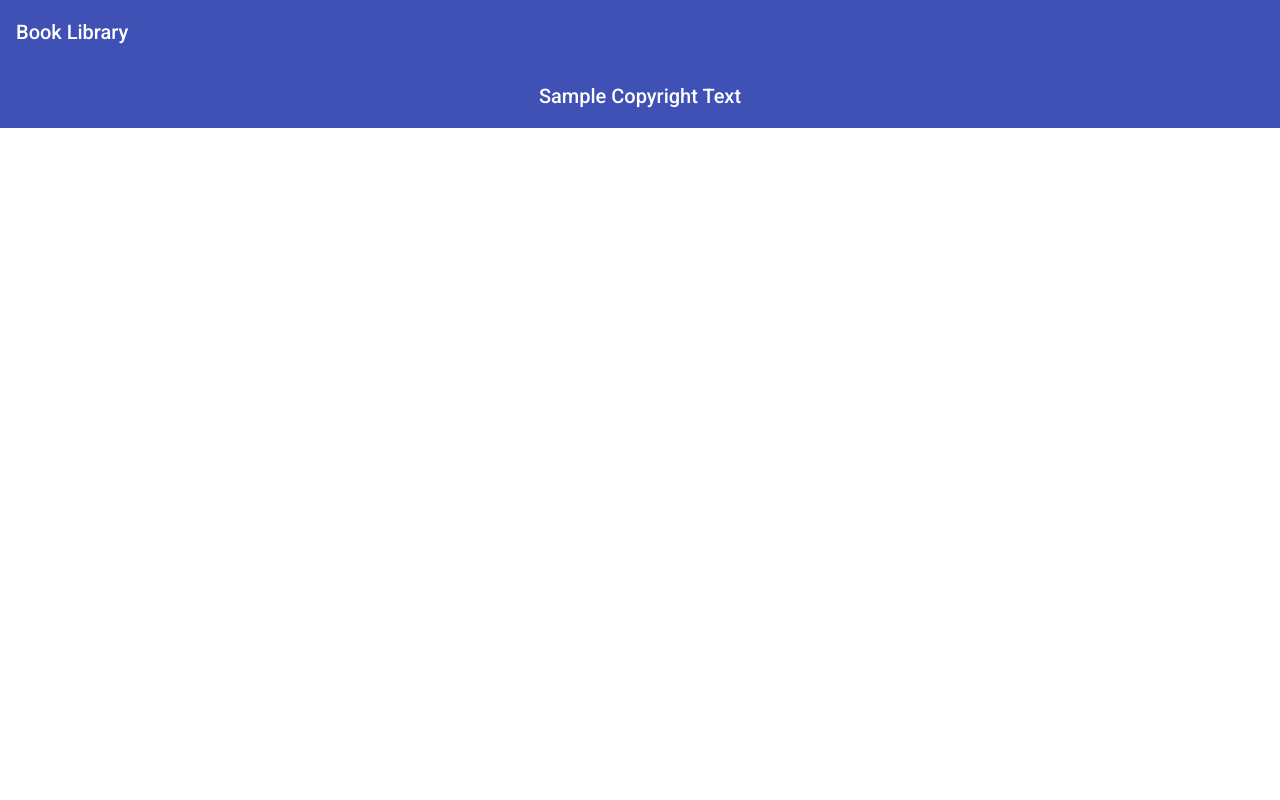
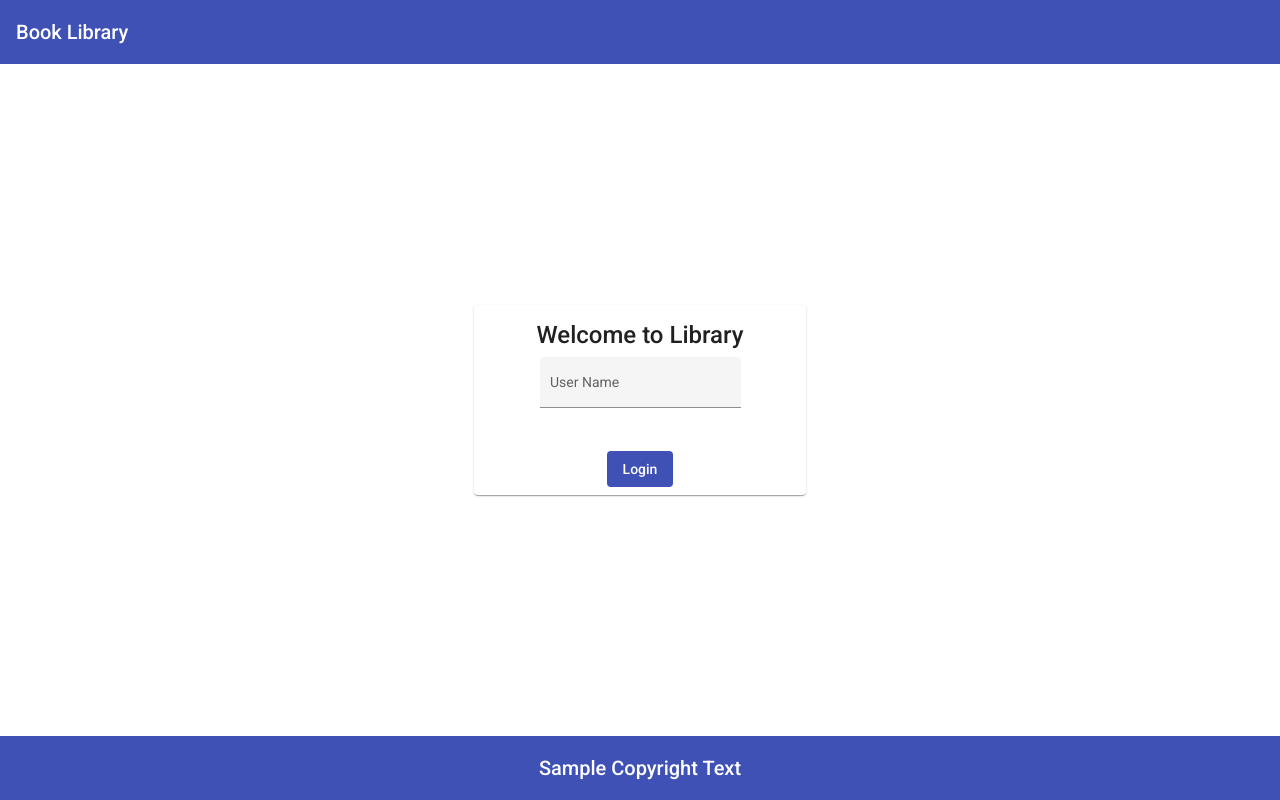
Before and after one commit to d3athwarrior/libraryui, an Angular app: page / in a window 1280 px wide. Built offline with nearby package versions, Linux system fonts and the light colour scheme.

Commit message:
Add login screen
Signed-off-by: d3athwarrior <anish114@gmail.com>

```diff
--- a/src/app/app-routing.module.ts
+++ b/src/app/app-routing.module.ts
@@ -4,7 +4,7 @@ import {LoginComponent} from "./login/login.component";
 import {MainviewComponent} from "./mainview/mainview.component";
 
 const routes: Routes = [
-  // {path: '', component: LoginComponent},
+  {path: '', component: LoginComponent},
   // {path: '', component: MainviewComponent}
 ];
 
--- a/src/app/app.module.ts
+++ b/src/app/app.module.ts
@@ -21,7 +21,7 @@ import { MainviewComponent } from './mainview/mainview.component';
     AppComponent,
     HeaderComponent,
     FooterComponent,
-    // LoginComponent,
+    LoginComponent,
     // MainviewComponent
   ],
   imports: [
--- /dev/null
+++ b/src/app/login/login.component.css
@@ -0,0 +1,11 @@
+.centered-card {
+  padding: 10px;
+  display: flex;
+  justify-content: center;
+  align-items: center;
+  height: available;
+  height: calc(100% - 148px);
+}
+.centered-card-text {
+  text-align: center;
+}
--- /dev/null
+++ b/src/app/login/login.component.html
@@ -0,0 +1,14 @@
+<div class="centered-card">
+  <mat-card style="min-width: 300px">
+    <mat-card-title class="centered-card-text">Welcome to Library</mat-card-title>
+    <mat-card-content class="centered-card-text">
+      <mat-form-field appearance="fill">
+        <mat-label>User Name</mat-label>
+        <input matInput value="">
+      </mat-form-field>
+    </mat-card-content>
+    <mat-card-actions class="centered-card-text">
+      <button mat-flat-button color="primary">Login</button>
+    </mat-card-actions>
+  </mat-card>
+</div>
--- /dev/null
+++ b/src/app/login/login.component.ts
@@ -0,0 +1,15 @@
+import { Component, OnInit } from '@angular/core';
+
+@Component({
+  selector: 'app-login',
+  templateUrl: './login.component.html',
+  styleUrls: ['./login.component.css']
+})
+export class LoginComponent implements OnInit {
+
+  constructor() { }
+
+  ngOnInit(): void {
+  }
+
+}
```
Also changed, not shown: 1 other file (tests, documents, lock files or other folders).
